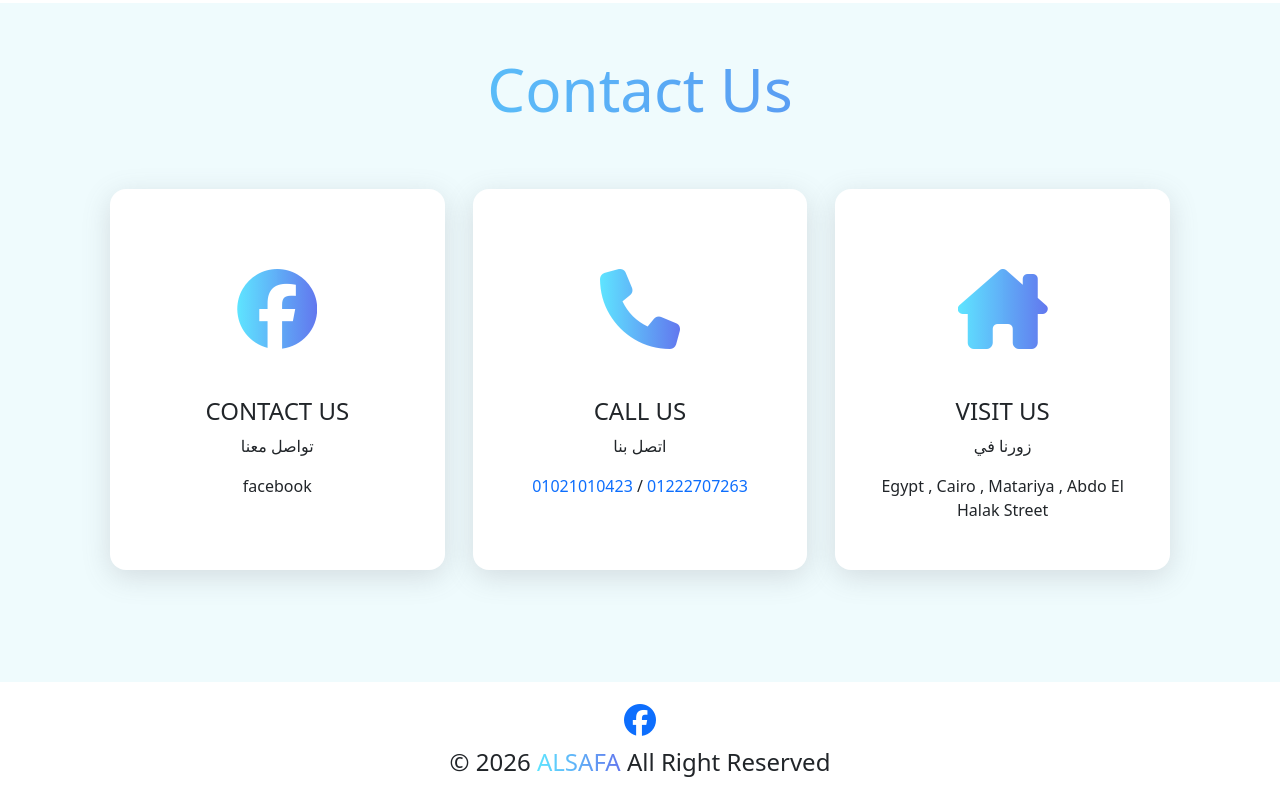
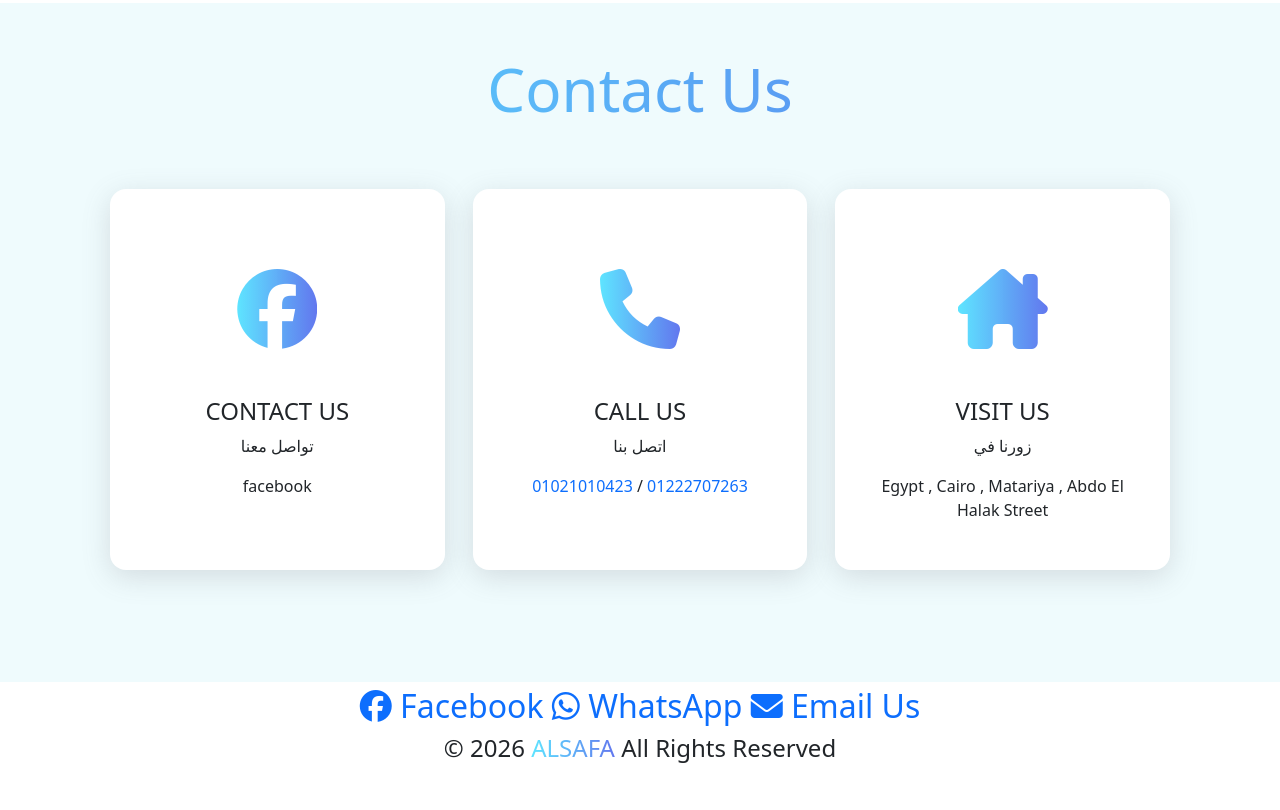
Before and after one commit to ShahdEssam2004/Al-Safa, a plain HTML site: page index.html in a window 1280 px wide. Shown: the part 3460-4270 px from the top of the page. After the commit the page ends 4242 px from the top, so only its background shows below. Drawn offline with Linux system fonts and the light colour scheme.

Commit message:
Update index.html

```diff
--- a/index.html
+++ b/index.html
@@ -450,7 +450,7 @@
   <p>facebook</p>
 </a>
 
-            <div class="contact-item">
+            <div class="contact-item" id="callUs">
               <i class="fa-solid fa-phone"></i>
               <h4>CALL US</h4>
               <p>اتصل بنا</p>
@@ -479,15 +479,37 @@
 
     <!--Footer -->
 
-    <footer>
-      <div class="container">
-        <div class="footer-contact">
-          <a href="https://www.facebook.com/share/1KaHeXudvm/" target="_blank"><i class="fa-brands fa-facebook"></i></a>
-          <p>© 2026 <span>ALSAFA</span> All Right Reserved</p>
+   <div class="footer-contact">
 
-      </div>
+    <div class="footer-buttons">
 
-    </footer>
+        <a href="https://www.facebook.com/share/1KaHeXudvm/"
+           target="_blank"
+           rel="noopener noreferrer"
+           class="footer-btn facebook-btn">
+            <i class="fa-brands fa-facebook"></i>
+            Facebook
+        </a>
+
+        <a href="https://wa.me/201021010423"
+           target="_blank"
+           rel="noopener noreferrer"
+           class="footer-btn whatsapp-btn">
+            <i class="fa-brands fa-whatsapp"></i>
+            WhatsApp
+        </a>
+
+        <a href="mailto:essamyahya19711@gmail.com"
+           class="footer-btn email-btn">
+            <i class="fa-solid fa-envelope"></i>
+            Email Us
+        </a>
+
+    </div>
+
+    <p>© 2026 <span>ALSAFA</span> All Rights Reserved</p>
+
+</div>
 
     <!--End Footer -->
 
```
